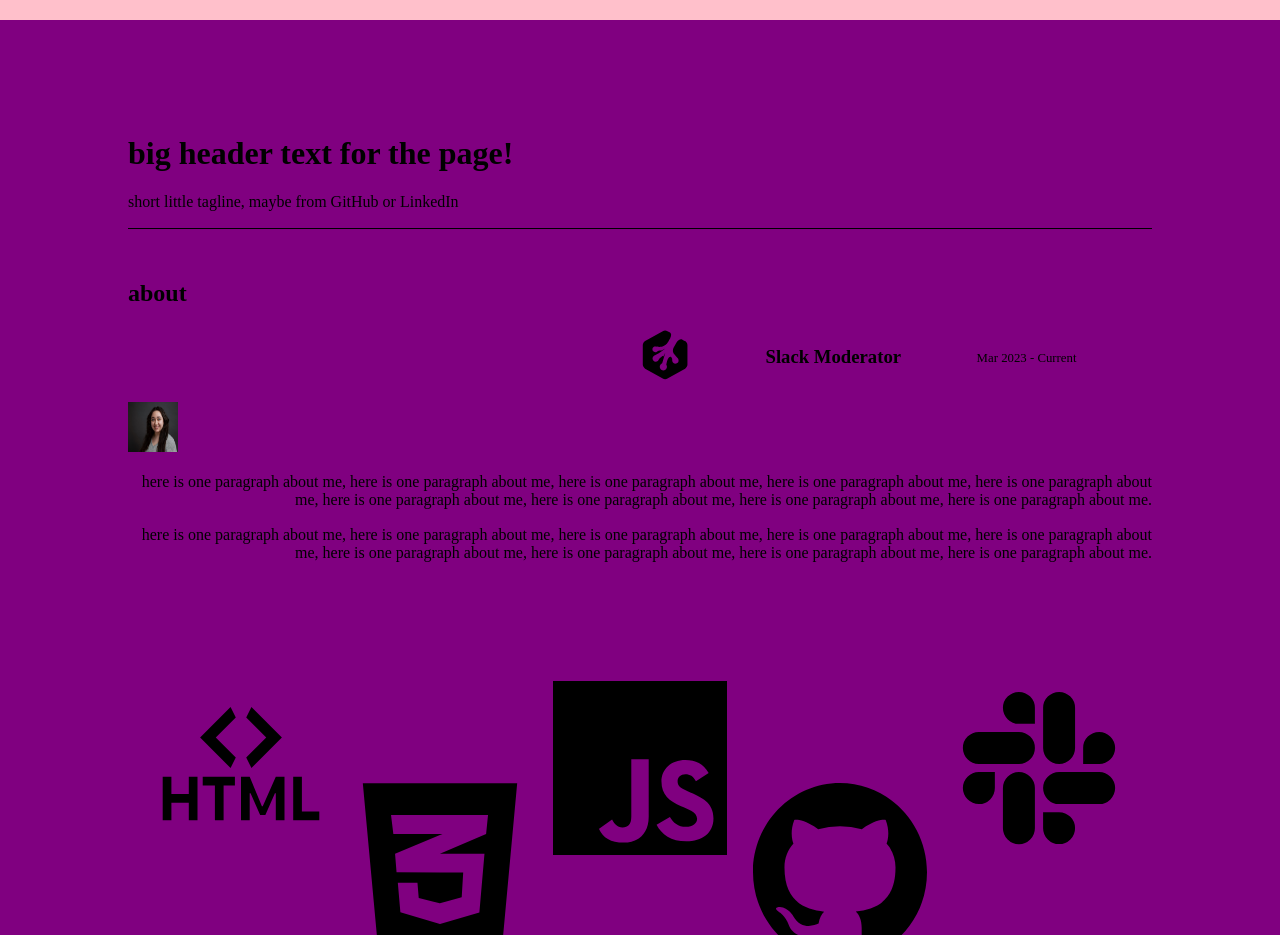
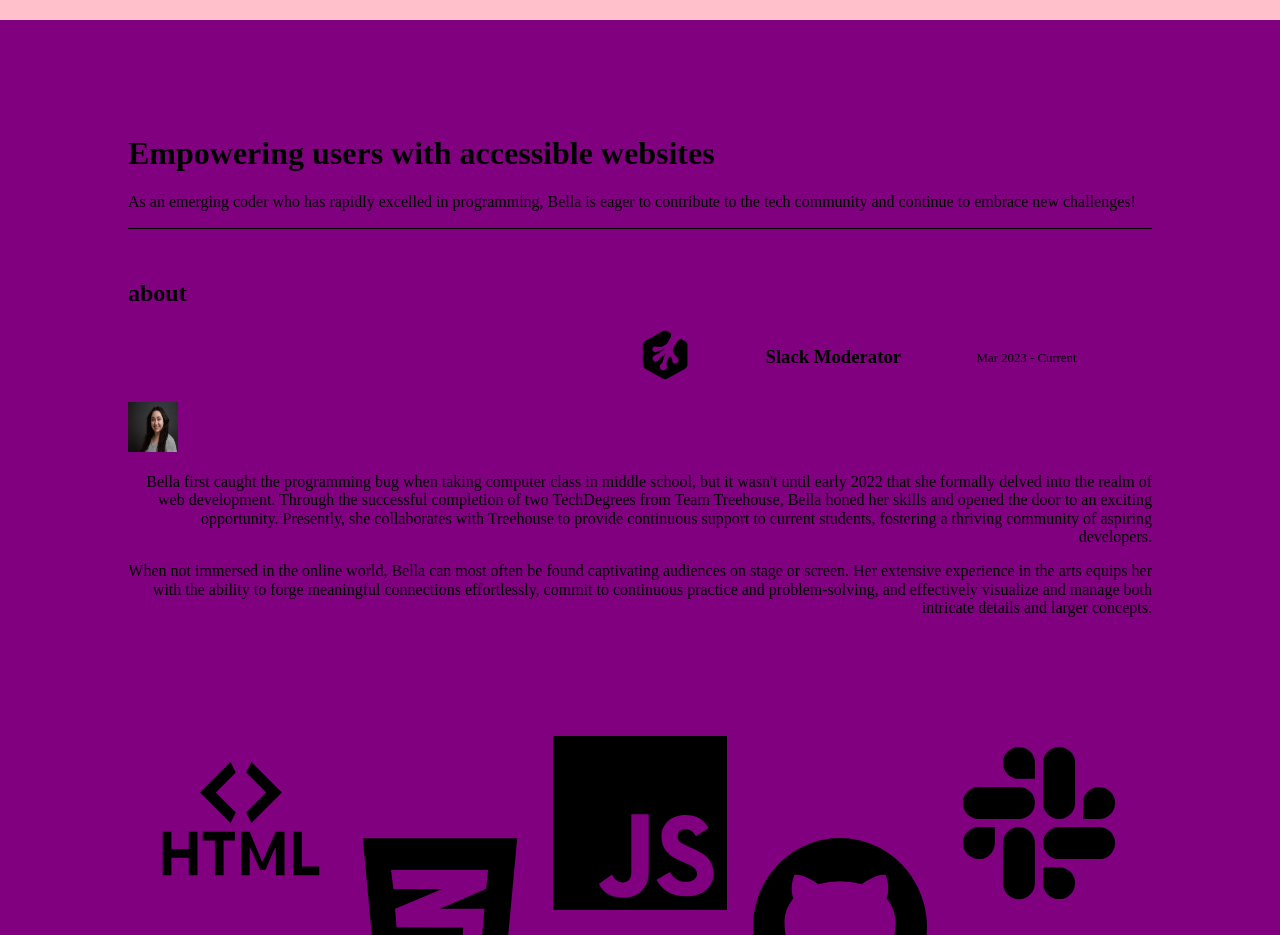
Before and after one commit to BellaBradbury/BellaBradbury.github.io, a plain HTML site: page index.html in a window 1280 px wide. Shown: the part 780-1715 px from the top of the page. Drawn offline with Linux system fonts and the light colour scheme.

Commit message:
about paragraphs +

```diff
--- a/index.html
+++ b/index.html
@@ -56,8 +56,8 @@
 
     <main>
       <section id="welcome">
-        <h1>big header text for the page!</h1>
-        <p>short little tagline, maybe from GitHub or LinkedIn</p>
+        <h1>Empowering users with accessible websites</h1>
+        <p>As an emerging coder who has rapidly excelled in programming, Bella is eager to contribute to the tech community and continue to embrace new challenges!</p>
       </section>
 
       <section id="about">
@@ -74,8 +74,16 @@
           </li>
         </ul>
         <img src="img/headshot.JPG" alt="my headshot">
-        <p>here is one paragraph about me, here is one paragraph about me, here is one paragraph about me, here is one paragraph about me, here is one paragraph about me, here is one paragraph about me, here is one paragraph about me, here is one paragraph about me, here is one paragraph about me.</p>
-        <p>here is one paragraph about me, here is one paragraph about me, here is one paragraph about me, here is one paragraph about me, here is one paragraph about me, here is one paragraph about me, here is one paragraph about me, here is one paragraph about me, here is one paragraph about me.</p>
+        <p>
+          Bella first caught the programming bug when taking computer class in middle school, but it wasn't until early 2022 that she formally delved into the realm of web development.
+          Through the successful completion of two TechDegrees from Team Treehouse, Bella honed her skills and opened the door to an exciting opportunity.
+          Presently, she collaborates with Treehouse to provide continuous support to current students, fostering a thriving community of aspiring developers.
+        </p>
+        <p>
+          When not immersed in the online world, Bella can most often be found captivating audiences on stage or screen.
+          Her extensive experience in the arts equips her with the ability to forge meaningful connections effortlessly, commit to continuous practice and problem-solving,
+          and effectively visualize and manage both intricate details and larger concepts.
+        </p>
         <div class="about-tech">
           <img src="svg/html.svg" alt="HTML ICON">
           <img src="svg/css.svg" alt="CSS ICON">
```
